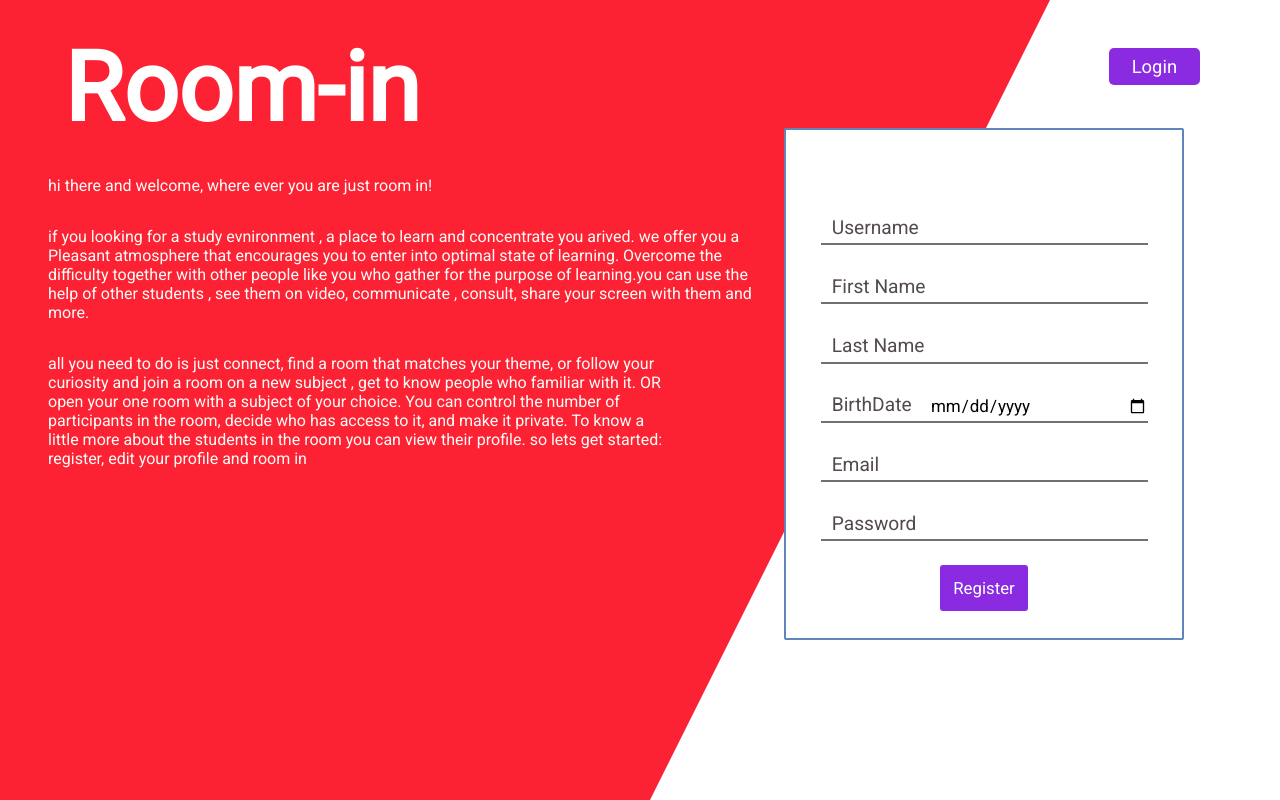
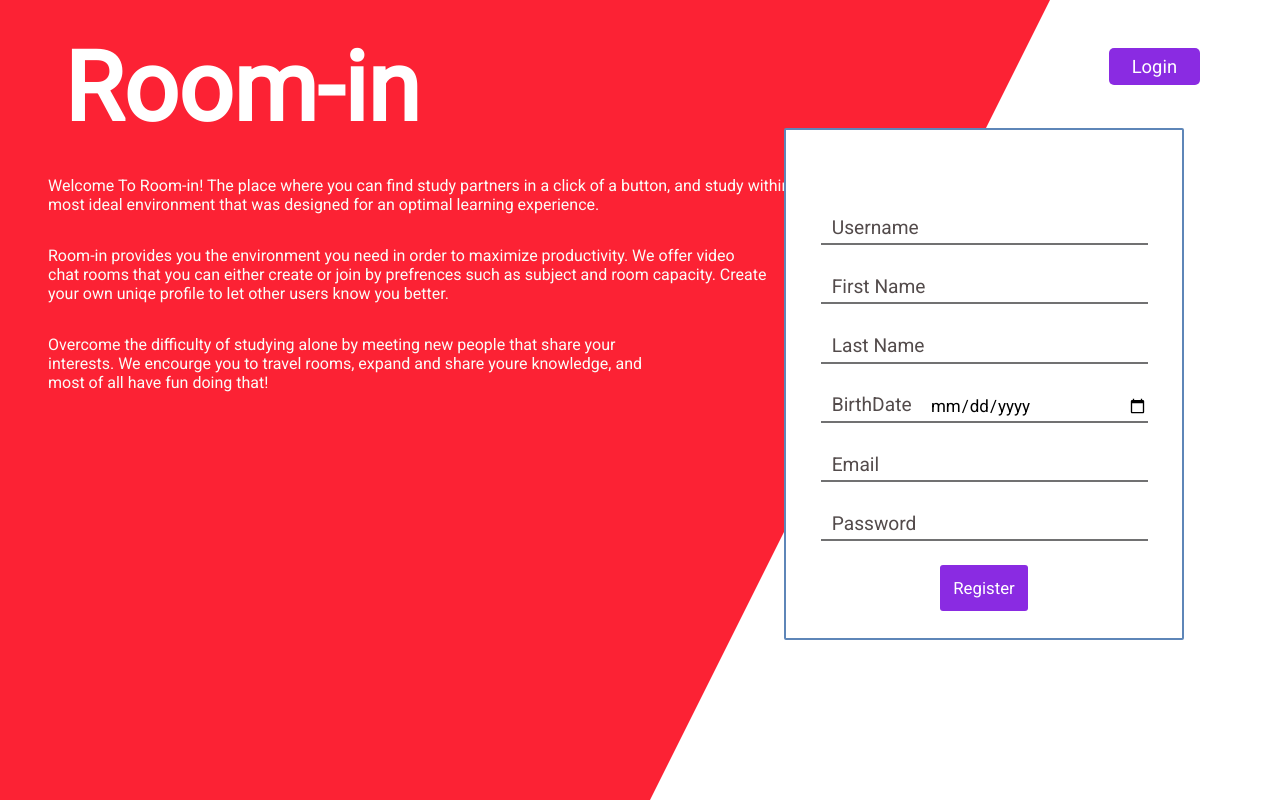
Before and after one commit to benhanover/Cyber4sCourseFinalProject, a React (Create React App) app in the folder client/: page /register in a window 1280 px wide. Built offline with nearby package versions, Linux system fonts and the light colour scheme; no server answers.

Commit message:
register text

```diff
--- a/client/src/components/Register/Register.tsx
+++ b/client/src/components/Register/Register.tsx
@@ -34,11 +34,18 @@ const Register: React.FC = () => {
 
         <h1>Room-in</h1>
         <div className="about-container">
-        <div className="p1">hi there and welcome, where ever you are just room in! </div>
-      <div className="p2">if you looking for a study evnironment , a place to learn and concentrate you arived.  we offer you a Pleasant atmosphere that encourages you to enter into  optimal state of learning. Overcome the difficulty together with other people like you who gather for the purpose of learning.you can use the help of other students , see them on video, communicate ,  consult, share your screen with them and more.
+        <div className="p1">Welcome To Room-in!
+The place where you can find study partners in a click of a button, and study within the most ideal environment that was designed for an optimal learning experience.
+
+</div>
+      <div className="p2">Room-in provides you the environment you need in order to maximize productivity.
+We offer video chat rooms that you can either create or join by prefrences such as subject and room capacity.
+Create your own uniqe profile to let other users know you better.
+
        </div>
-      <div className="p3"> all you need to do is just connect, find a room that matches your theme, or follow your curiosity and join a room on a new subject , get to know people who familiar with it. OR open your one room with  a subject of your choice. You can control the number of participants in the room, decide who has access to it, and make it private.
-          To know a little more   about the students in the room you can view their profile.  so lets get started: register, edit your profile and room in</div>
+      <div className="p3"> Overcome the difficulty of studying alone by meeting new people that share your interests.
+We encourge you to travel rooms, expand and share youre knowledge, and most of all have fun doing that!
+</div>
         </div>
       </div>
       <div className="triangle-shape"></div>
```
